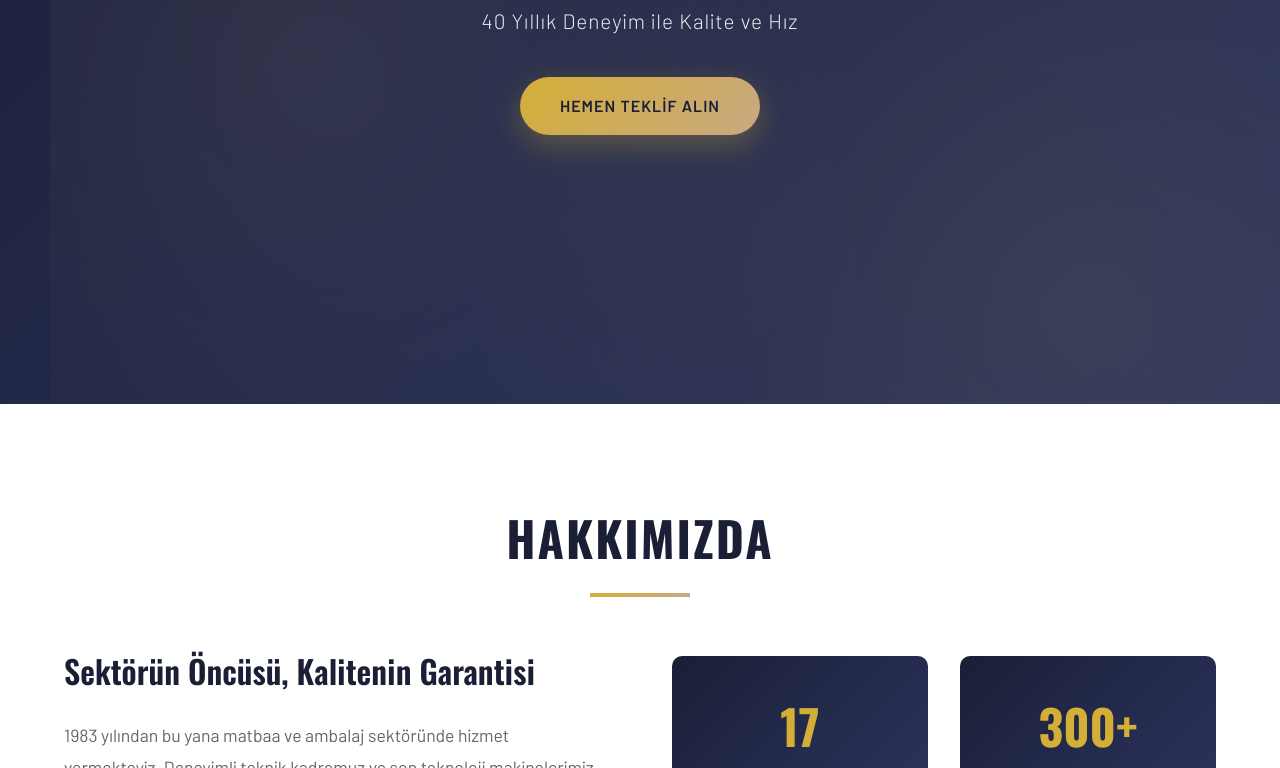
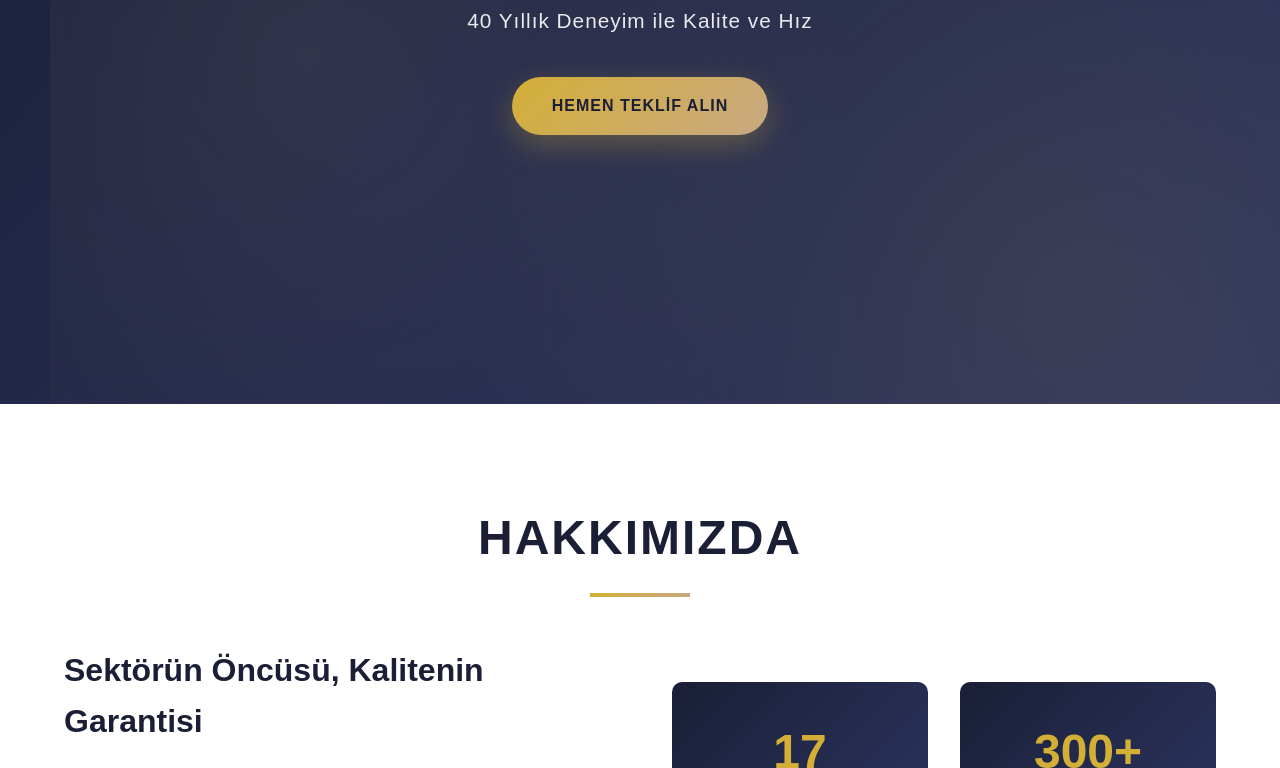
Before and after one commit to AnilBerkKeskin/Web_Projesi, a plain HTML site: page index.html in a window 1280 px wide. Shown: the part 396-1164 px from the top of the page. Drawn offline with nearby package versions, Linux system fonts and the light colour scheme; a script that the page names is missing.

Commit message:
Update index.html

```diff
--- a/index.html
+++ b/index.html
@@ -6,7 +6,6 @@
     <title>Klişe Üretim - Profesyonel Klişe İmalatı</title>
     <link rel="preconnect" href="https://fonts.googleapis.com">
     <link rel="preconnect" href="https://fonts.gstatic.com" crossorigin>
-    <link href="https://fonts.googleapis.com/css2?family=Oswald:wght@400;600;700&family=Barlow:wght@300;400;500;600&display=swap" rel="stylesheet">
     <link rel="stylesheet" href="assets/css/style.css">
 </head>
 <body>
```
